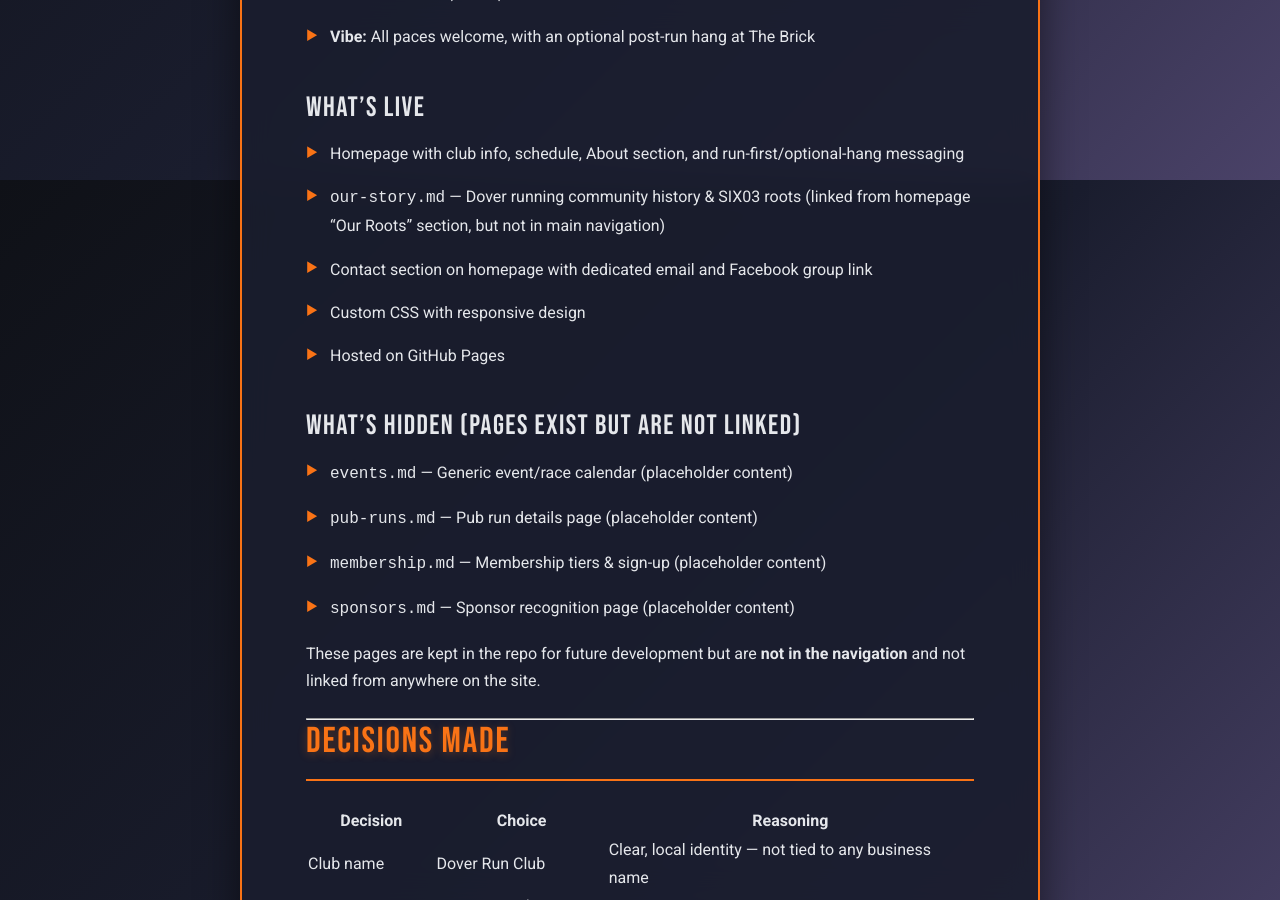
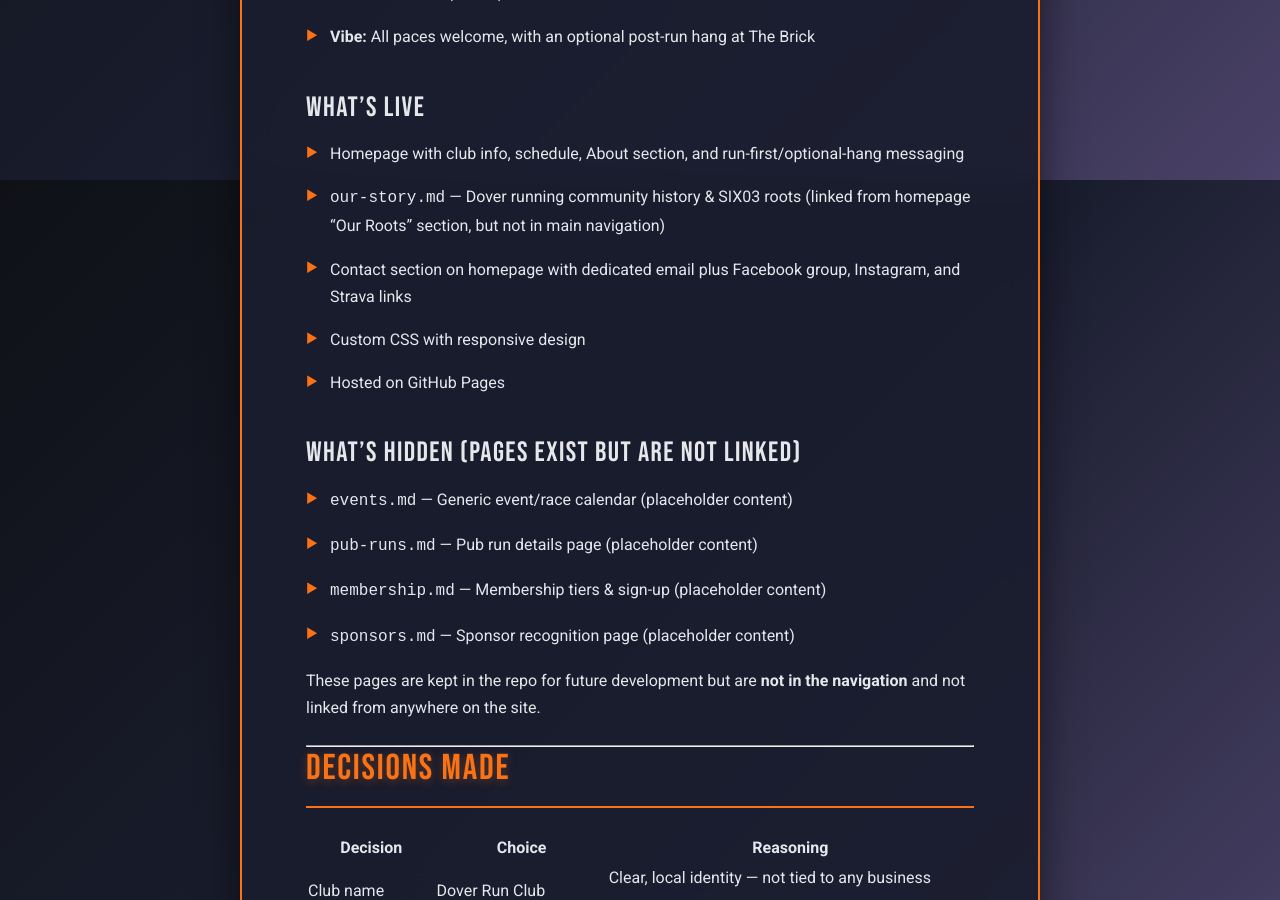
Before and after one commit to dekay2001/dover-run-club-website, a Jekyll site: the page built from design/website-roadmap.md, in a window 1280 px wide and 900 px high, scrolled down 720 px. Built offline with Jekyll 4.4.1, drawn with Linux system fonts in a browser that asks for light colours; our own code applies the rules of GitHub Pages for plain Markdown files.

Commit message:
Update design/website-roadmap.md
Co-authored-by: Copilot <175728472+Copilot@users.noreply.github.com>

```diff
--- a/design/website-roadmap.md
+++ b/design/website-roadmap.md
@@ -16,7 +16,7 @@ The site is a **single-page website** focused on the essentials:
 ### What's Live
 - Homepage with club info, schedule, About section, and run-first/optional-hang messaging
 - `our-story.md` — Dover running community history & SIX03 roots (linked from homepage "Our Roots" section, but not in main navigation)
-- Contact section on homepage with dedicated email and Facebook group link
+- Contact section on homepage with dedicated email plus Facebook group, Instagram, and Strava links
 - Custom CSS with responsive design
 - Hosted on GitHub Pages
 
```
